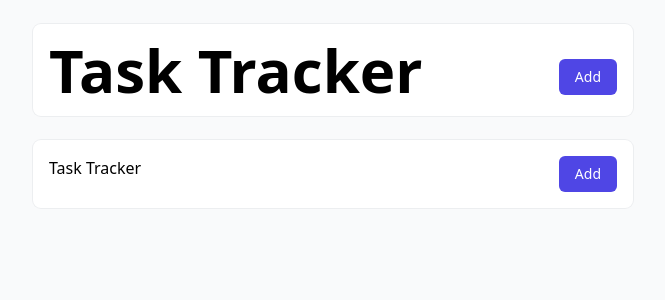
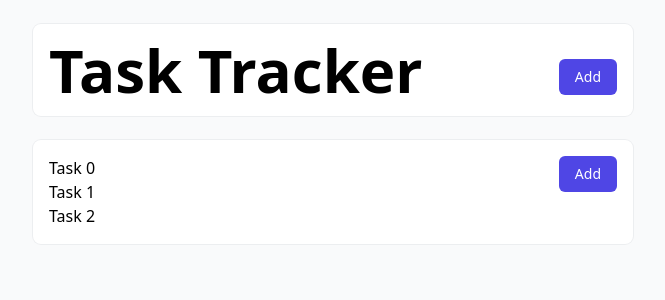
Before and after one commit to JanPoonthong/note-taking, a React (Create React App) app: page / in a window 1280 px wide. Shown: the top 300 px of the page, without its empty margins (307-972 px from the left). Built offline with nearby package versions, Linux system fonts and the light colour scheme.

Commit message:
Create Task component

```diff
--- a/src/App.js
+++ b/src/App.js
@@ -1,11 +1,12 @@
 import Header from "./components/Header";
 import Box from "./components/Box";
+import Task from "./components/Task";
 
 const App = () => {
   return (
     <>
       <Header />
-      <Box />
+      <Task />
     </>
   );
 };
--- a/src/components/Box.js
+++ b/src/components/Box.js
@@ -3,11 +3,15 @@ import PropTypes from "prop-types";
 import Button from "./Button";
 
 const Box = ({ title }) => {
+  const addNote = () => {
+    alert("click");
+  };
+
   return (
     <div className={boxStyle}>
       <h1>{title}</h1>
       <div>
-        <Button />
+        <Button onClick={addNote} />
       </div>
     </div>
   );
--- a/src/components/Button.js
+++ b/src/components/Button.js
@@ -1,8 +1,12 @@
 import PropTypes from "prop-types";
 
-const Button = ({ text, styling }) => {
+const Button = ({ text, onClick }) => {
   return (
-    <button className={buttonStyle} style={{ verticalAlign: "middle" }}>
+    <button
+      onClick={onClick}
+      className={buttonStyle}
+      style={{ verticalAlign: "middle" }}
+    >
       {text}
     </button>
   );
--- a/src/components/Task.js
+++ b/src/components/Task.js
@@ -0,0 +1,32 @@
+import Box from "./Box";
+
+const task = [
+  {
+    id: 0,
+    text: "Task 0",
+  },
+
+  {
+    id: 1,
+    text: "Task 1",
+  },
+
+  {
+    id: 2,
+    text: "Task 2",
+  },
+];
+
+const Task = () => {
+  return (
+    <div>
+      <Box
+        title={task.map((task) => (
+          <h3>{task.text}</h3>
+        ))}
+      />
+    </div>
+  );
+};
+
+export default Task;
```
